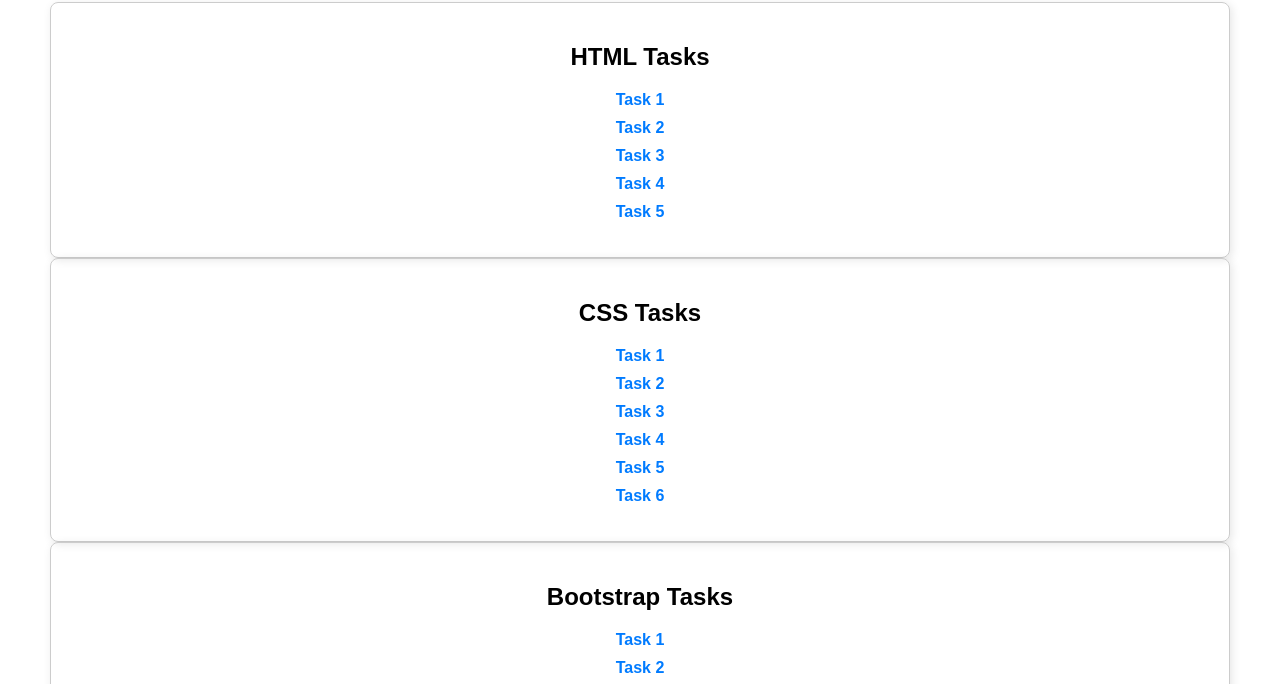
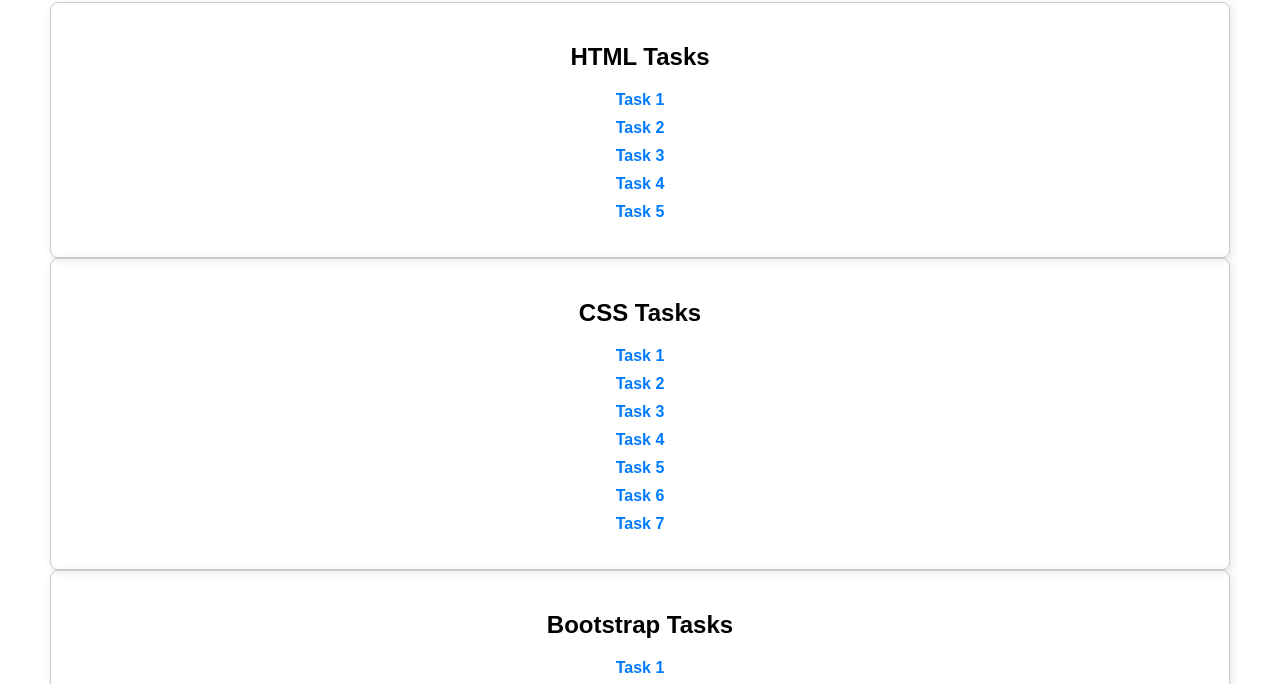
Before and after one commit to spellergy/vit-assignment-kushsaini, a plain HTML site: page index.html in a window 1280 px wide. Shown: the part 106-790 px from the top of the page. Drawn offline with Linux system fonts and the light colour scheme.

Commit message:
Update index.html
task7 added

```diff
--- a/index.html
+++ b/index.html
@@ -60,6 +60,7 @@
                 <li><a href="css/task4.html">Task 4</a></li>
                 <li><a href="css/task5.html">Task 5</a></li>
                 <li><a href="css/task6.html">Task 6</a></li>
+                <li><a href="css/task7.html">Task 7</a></li>
             </ul>
         </div>
         <div class="category">
```
